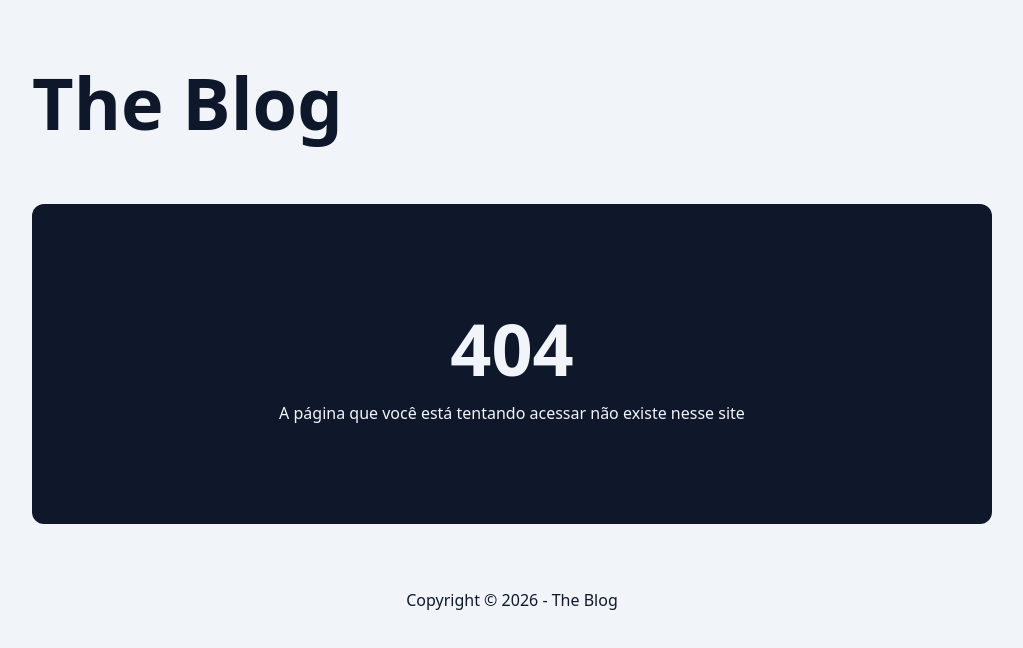
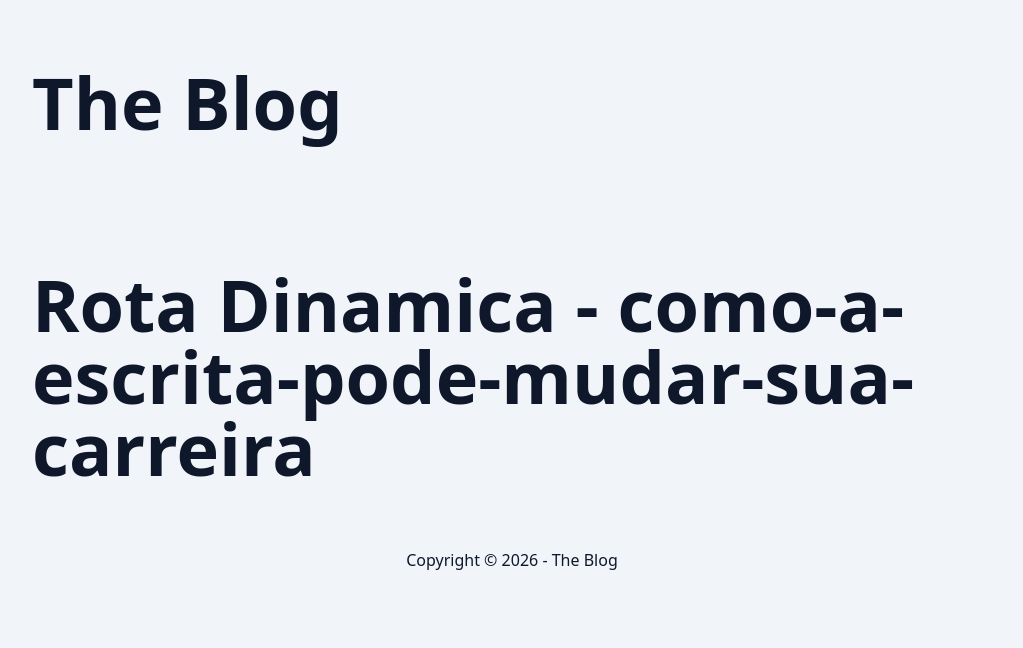
Before and after one commit to Thiagofrf/next-blog, a Next.js app: page /post/como-a-escrita-pode-mudar-sua-carreira in a window 1280 px wide. Before the commit this address had no page. Shown: the top 648 px of the page, without its empty margins (128-1151 px from the left). Built offline with nearby package versions, Linux system fonts and the light colour scheme.

Commit message:
feat: create dynamic route on next

```diff
--- /dev/null
+++ b/src/app/post/[slug]/page.tsx
@@ -0,0 +1,14 @@
+type PostSlugPageProps = {
+    params: Promise<{slug: string}>
+}
+
+export default async function PostSlugPage({
+    params
+}: PostSlugPageProps) {
+    const { slug } = await params;
+    return (
+        <h1 className="text-7xl font-bold py-16">
+            Rota Dinamica - {slug}
+        </h1>
+    )
+}
```
